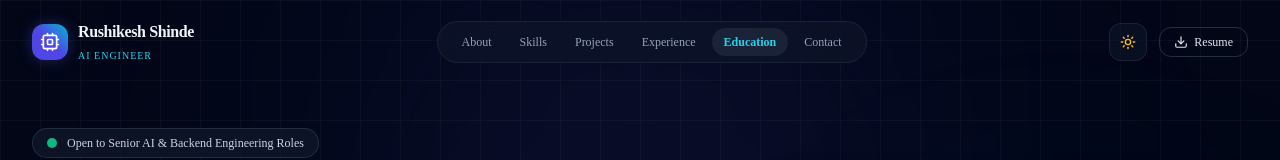
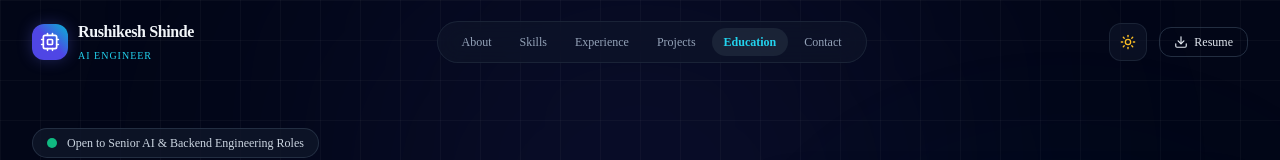
Before and after one commit to shinderushikesh706/Portfolio, a Next.js app: page / in a window 1280 px wide. Shown: the top 160 px of the page. Built offline with nearby package versions, Linux system fonts and the light colour scheme.

Commit message:
feat: reorder sections to About -> Skills -> Experience -> Projects -> Education -> Contact

```diff
--- a/src/app/page.tsx
+++ b/src/app/page.tsx
@@ -1,8 +1,8 @@
 import { HeroSection } from "@/components/hero/HeroSection";
 import { AboutSection } from "@/components/about/AboutSection";
 import { SkillsSection } from "@/components/skills/SkillsSection";
+import { ExperienceSection } from "@/components/experience/ExperienceSection";
 import { ProjectsSection } from "@/components/projects/ProjectsSection";
-import { ExperienceSection } from "@/components/experience/ExperienceSection";
 import { EducationSection } from "@/components/education/EducationSection";
 import { ContactSection } from "@/components/contact/ContactSection";
 
@@ -12,8 +12,8 @@ export default function Home() {
       <HeroSection />
       <AboutSection />
       <SkillsSection />
+      <ExperienceSection />
       <ProjectsSection />
-      <ExperienceSection />
       <EducationSection />
       <ContactSection />
     </div>
--- a/src/components/layout/Navbar.tsx
+++ b/src/components/layout/Navbar.tsx
@@ -10,8 +10,8 @@ import { Menu, X, Download, Cpu } from "lucide-react";
 const navLinks = [
   { name: "About", href: "#about" },
   { name: "Skills", href: "#skills" },
+  { name: "Experience", href: "#experience" },
   { name: "Projects", href: "#projects" },
-  { name: "Experience", href: "#experience" },
   { name: "Education", href: "#education" },
   { name: "Contact", href: "#contact" },
 ];
```
